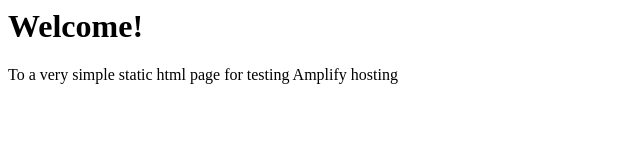
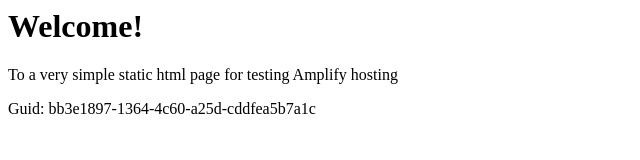
Before and after one commit to aws-aemilia-dub/Github-PR-Commit-Integration-Test-DoNotTouch-v0-prod-eu-west-1, a website: page src/index.html in a window 1280 px wide. Shown: the whole page, without its empty margins (0-640 px from the left). Drawn offline with Linux system fonts and the light colour scheme.

Commit message:
commit from integ tests

```diff
--- a/src/index.html
+++ b/src/index.html
@@ -1,3 +1,5 @@
+
+
 <html lang="en">
 
 <head>
@@ -10,6 +12,6 @@
 <body>
     <h1>Welcome!</h1>
     <p>To a very simple static html page for testing Amplify hosting</p>
-</body>
+    <p>Guid: bb3e1897-1364-4c60-a25d-cddfea5b7a1c</p></body>
 
 </html>
```
